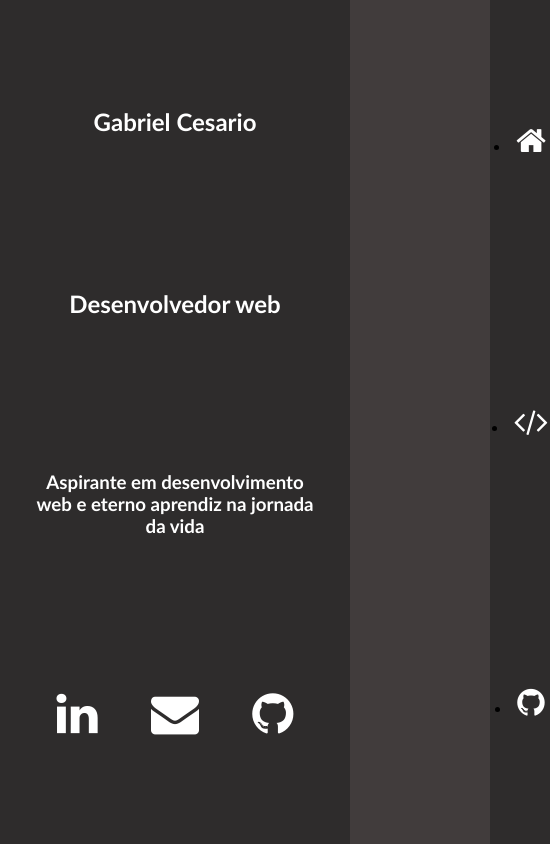
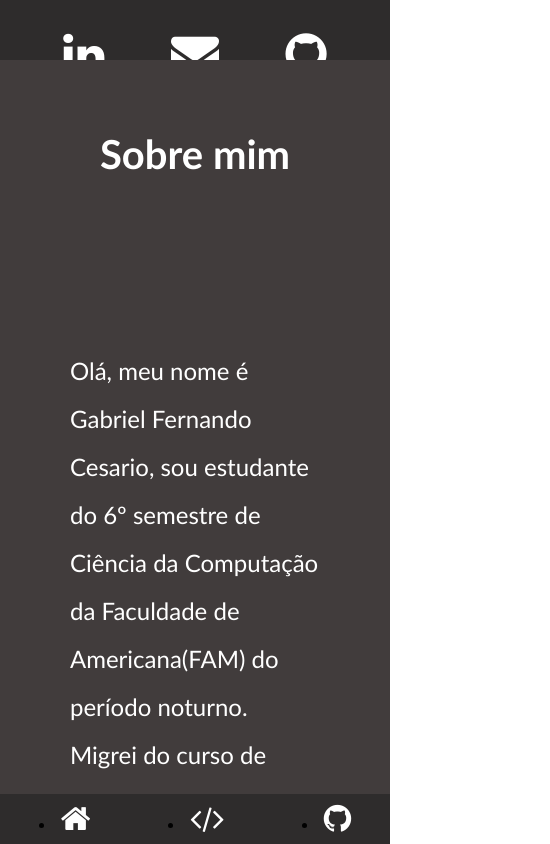
Before and after one commit to gcesario203/PortfolioVue, a Vue app: page / in a window 390 px wide. Shown: the whole page, 550 px wide, since content can reach past the window. Built offline with nearby package versions, Linux system fonts and the light colour scheme.

Commit message:
Acertando responsividade do projeto

```diff
--- a/src/App.vue
+++ b/src/App.vue
@@ -28,9 +28,25 @@ export default {
   #app{
     display: grid;
     height: 100vh;
-    grid-template-columns: 350px 1fr 60px;
+    grid-template-columns: 24vw 1fr 50px;
     grid-template-areas:
       "SideProfile Content Navigator"
     ;
   }
+
+
+  @media (max-width: 600px) {
+    #app{
+      display: grid;
+      height: 100vh;
+      grid-template-rows: 60px 1fr 50px;
+      grid-template-columns: 1fr;
+
+      grid-template-areas:
+        "SideProfile"
+        "Content"
+        "Navigator"
+      ;
+    }
+    }
 </style>
--- a/src/components/content/Projetos.vue
+++ b/src/components/content/Projetos.vue
@@ -1,19 +1,23 @@
 <template>
   <div class="projects">
-      <h1>Projetos</h1>
-      <Repo></Repo>
+    <h1>Projetos</h1>
+    <Repo></Repo>
   </div>
 </template>
 
 <script>
-import Repo from '../github/Repo'
+import Repo from "../github/Repo";
 
 export default {
-    name:'Projects',
-    components:{Repo}
-}
+  name: "Projects",
+  components: { Repo }
+};
 </script>
 
 <style>
-
+.projects h1 {
+  text-align: center;
+  font-size: 2.5rem;
+  margin-bottom: 10vh;
+}
 </style>
--- a/src/components/content/SkillProgress.vue
+++ b/src/components/content/SkillProgress.vue
@@ -24,5 +24,7 @@ export default {
 </script>
 
 <style>
-
+    .prog-bar{
+        margin:0px 0px 80px 0;
+    }
 </style>
--- a/src/components/content/Skills.vue
+++ b/src/components/content/Skills.vue
@@ -27,7 +27,7 @@ export default {
     .skills h1{
         font-size: 2.5rem;
         text-align: center;
-        margin-bottom: 30vh;
+        margin-bottom: 20vh;
     }
 
     .skills .progress-container{
--- a/src/components/content/SobreMim.vue
+++ b/src/components/content/SobreMim.vue
@@ -35,4 +35,9 @@ export default {
     line-height: 3rem;
     margin-bottom: 10vh;
 }
+@media (max-width: 600px) {
+  .bio{
+    padding: 0;
+  }
+    }
 </style>
--- a/src/components/github/Repo.vue
+++ b/src/components/github/Repo.vue
@@ -62,6 +62,9 @@ export default {
     }
 
     .card-title{
+        padding:5px;
+        width: 100%;
+        word-wrap: break-word;
         background-color: #e9e500;
         border-radius: 5px 5px 0 0;
         color: black;
@@ -77,15 +80,26 @@ export default {
         margin-top: 0.5vh;
         color: black;
         background-color: #eeeeec;
-        width: 20%;
         align-self: center;
         font-size: 1.5rem;
         border-radius: 8px;
         text-decoration: none;
+        width: 100px;
         transition: 500ms;
     }
 
     .card a:hover{
         background-color: #e9e500;
     }
+
+@media (max-width: 600px) {
+    .repo{
+        display: block;
+    }
+
+    .card{
+        width: auto;
+        padding-left: 200%;
+    }
+}
 </style>
--- a/src/components/template/Navigator.vue
+++ b/src/components/template/Navigator.vue
@@ -1,7 +1,7 @@
 <template>
   <div class="navigator">
     <li>
-      <router-link to="/sobremim">
+      <router-link to="/">
         <i class="fa fa-home fa-2x"></i>
       </router-link>
     </li>
@@ -44,4 +44,10 @@ export default {
 .navigator a:hover{
     color: #e9e500;
 }
+
+@media (max-width: 600px) {
+  .navigator{
+    flex-direction: row;
+  }
+    }
 </style>
--- a/src/components/template/SideProfile.vue
+++ b/src/components/template/SideProfile.vue
@@ -1,8 +1,8 @@
 <template>
   <div class="side-profile">
-    <h2>Gabriel Cesario</h2>
-    <h2>Desenvolvedor web</h2>
-    <h3>Aspirante em desenvolvimento web e eterno aprendiz na jornada da vida</h3>
+    <h2 class="me">Gabriel Cesario</h2>
+    <h2 class ="me">Estagiario em desenvolvimento</h2>
+    <h3 class="me">Aspirante em desenvolvimento web e eterno aprendiz na jornada da vclassa</h3>
     <div class="social-links">
       <li>
         <a href="https://www.linkedin.com/in/gabriel-cesario-04784ab2/" target="_blank">
@@ -45,6 +45,10 @@ export default {
   justify-content: space-around;
 }
 
+.me{
+  font-size: 1.5rem;
+}
+
 .side-profile .social-links {
   display: flex;
   list-style: none;
@@ -58,8 +62,18 @@ export default {
     transition: 500ms;
 }
 
-.side-profile .social-links a:hover,
-.side-profile .social-links a:focus{
+.side-profile .social-links a:hover{
     color: #e9e500;
 }
+
+@media (max-width: 800px) {
+  .me{
+    font-size: 1rem;
+  }
+}
+@media (max-width: 600px) {
+  .me{
+    display: none;
+  }
+}
 </style>
--- a/src/config/router.js
+++ b/src/config/router.js
@@ -13,7 +13,7 @@ const routes = [{
     component:Skills
 },{
     name:'SobreMim',
-    path:'/sobremim',
+    path:'/',
     component:SobreMim
 },{
     name:'Projects',
```
